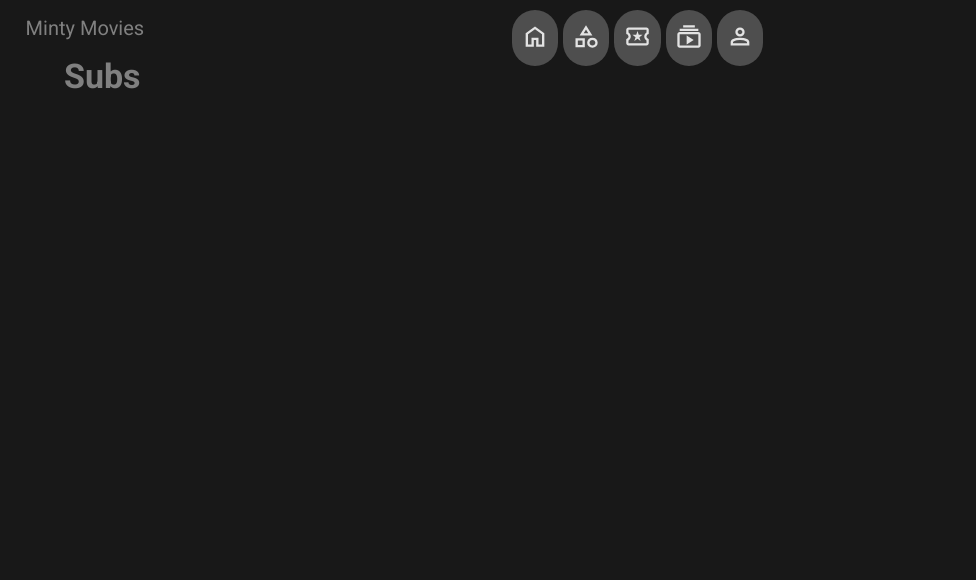
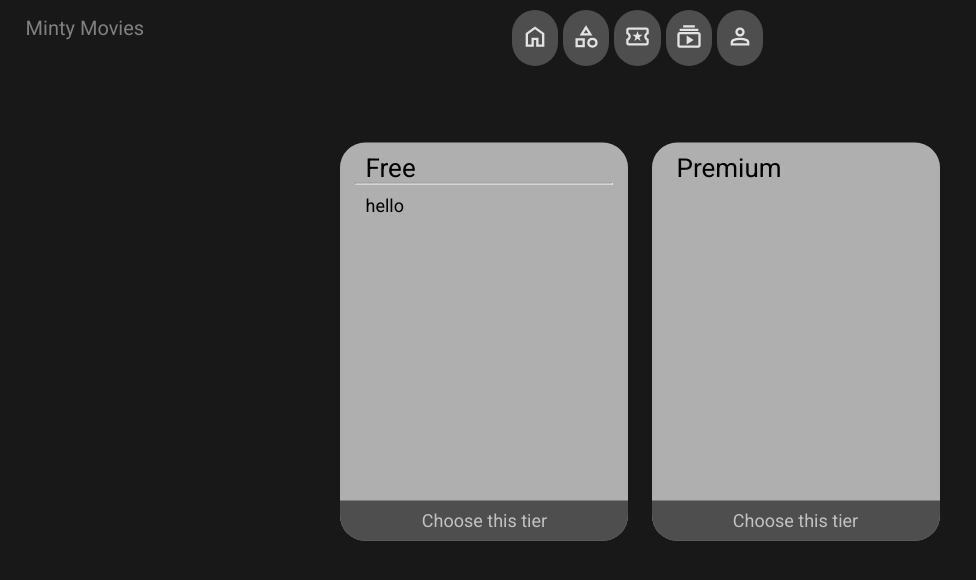
Before and after one commit to jakoofficial/MiniSvende, a SvelteKit app in the folder Project/MintyMovies/: page /subscriptions in a window 1280 px wide. Shown: the top 580 px of the page, without its empty margins (0-976 px from the left). Built offline with nearby package versions, Linux system fonts and the light colour scheme.

Commit message:
Added sub tiers

```diff
--- a/Project/MintyMovies/src/routes/profile/+page.svelte
+++ b/Project/MintyMovies/src/routes/profile/+page.svelte
@@ -9,7 +9,6 @@
 	let ses = '';
 	let loggedin = $state(false);
 	let user;
-	let subtype = "tbd";
 
 	onMount(async () => {
 		ses = GetSessionToken();
@@ -38,7 +37,7 @@
 	}
 </script>
 
-<div class=" {!loggedin ? 'pageContentsSignIn' : 'pageContentsSignedIn'}">
+<div class="{!loggedin ? 'pageContentsSignIn' : 'pageContentsSignedIn'}">
 	{#if loggedin}
 		<div id="profile">
 			<div class="panel">
--- a/Project/MintyMovies/src/routes/subscriptions/+page.svelte
+++ b/Project/MintyMovies/src/routes/subscriptions/+page.svelte
@@ -1,12 +1,112 @@
 <script>
+	import { Post, SetSessionToken, GetSessionToken, Get } from '$lib/DataFetcher';
+	import { onMount } from 'svelte';
 
+	let ses = '';
+	let loggedin = $state(false);
+	let user;
+    let premium = false;
+
+	onMount(async () => {
+		ses = GetSessionToken();
+		if (ses) {
+			user = await Get('getUserBySession', { 'session-token': ses });
+			loggedin = true;
+            if (user.sub == true){premium = true}
+		} else {
+			loggedin = false;
+		}
+	});
 </script>
 
 <div class="pageContents">
-    <h1>Subs</h1>
+	<div id="subOptions">
+		<div class="panel">
+        {#if loggedin && premium == false}
+            <div id="banner"></div>
+        {/if}
+			<div>
+                <p class="subTitle">Free</p>
+                <hr>
+                <p>hello</p>
+            </div>
+			<button>Choose this tier</button>
+		</div>
+        <div class="panel">
+        {#if loggedin && premium == true}
+            <div id="banner"></div>
+        {/if}
+			<div>
+                <p class="subTitle">Premium</p>
+            </div>
+			<button>Choose this tier</button>
+		</div>
+	</div>
 </div>
 
 <!-- Styleing for the page -->
 <style>
 
+    #banner{
+        background-color: aqua;
+        position:fixed;
+        clip-path: polygon(17% 0, 22% 0, 22% 15%, 17% 22%);
+    }
+	.pageContents {
+		height: 85vh;
+		transform: translateY(3%);
+		/* align-content: center; */
+	}
+	#subOptions {
+		height: 65%;
+		width: 100%;
+		margin: auto;
+		justify-content: center;
+		transform: translateY(10%);
+		display: flex;
+		gap: 2%;
+	}
+	.panel {
+		background-color: #afafaf;
+		width: 25%;
+		height: 90%;
+		border-radius: 25px;
+		align-self: center;
+		display: inline-flex;
+		flex-wrap: wrap;
+	}
+	.panel div {
+		display: block;
+		border-radius: 25px 25px 0 0;
+		width: 100%;
+		height: 90%;
+        padding: 0px 15px 0px 15px;
+	}
+    .panel div p {
+        margin-top: 10px;
+        font-size: 18px;
+        color: black;
+        padding-left: 10px;
+        padding-right: 10px;
+    }
+    .panel div hr {
+    }
+    .panel div .subTitle {
+        font-size: 26px;
+        padding-left: 0px;
+        transform: translateX(10px);
+    }
+	.panel button {
+		width: 100%;
+		height: 10%;
+        font-size: 18px;
+        color: rgb(194, 194, 194);
+		border: none;
+		border-radius: 0 0 25px 25px;
+		background-color: rgb(78, 78, 78);
+        cursor: pointer;
+	}
+    .panel button:hover{
+        border-bottom: var(--HoverColor) 4px solid;
+    }
 </style>
```
